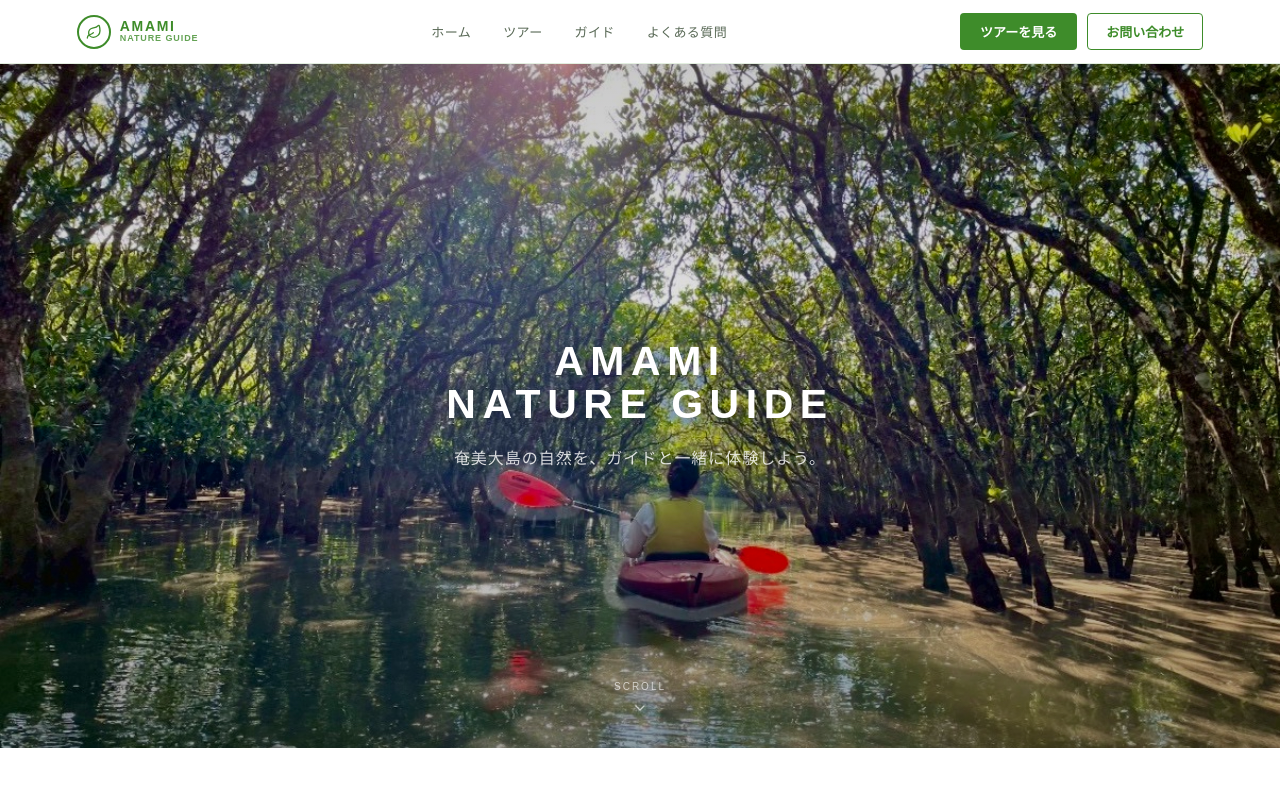
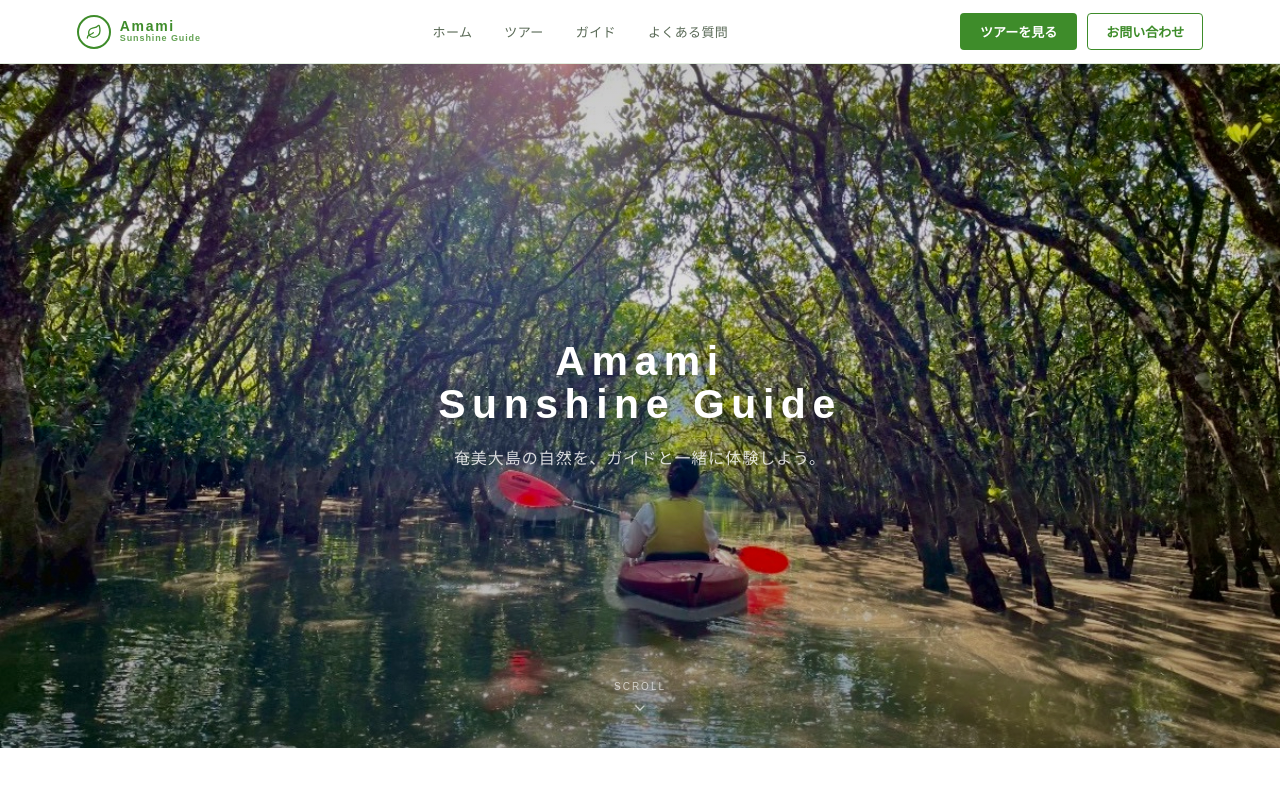
Before and after one commit to ikucha-portfolio/amami-guide-redesign, a React (Vite) app: page / in a window 1280 px wide. Shown: the top 800 px of the page. Built offline with nearby package versions, Linux system fonts and the light colour scheme.

Commit message:
屋号を頭文字を大文字に設定

```diff
--- a/src/components/Hero.jsx
+++ b/src/components/Hero.jsx
@@ -55,9 +55,9 @@ export default function Hero() {
             textShadow: "0 2px 20px rgba(0,0,0,0.3)",
           }}
         >
-          AMAMI
+          Amami
           <br />
-          NATURE GUIDE
+          Sunshine Guide
         </div>
 
         <div
--- a/src/components/Nav.jsx
+++ b/src/components/Nav.jsx
@@ -64,7 +64,7 @@ export default function Nav({
               lineHeight: 1.1,
             }}
           >
-            AMAMI
+            Amami
           </div>
 
           <div
@@ -78,7 +78,7 @@ export default function Nav({
               opacity: 0.8,
             }}
           >
-            NATURE GUIDE
+            Sunshine Guide
           </div>
         </div>
       </a>
```
